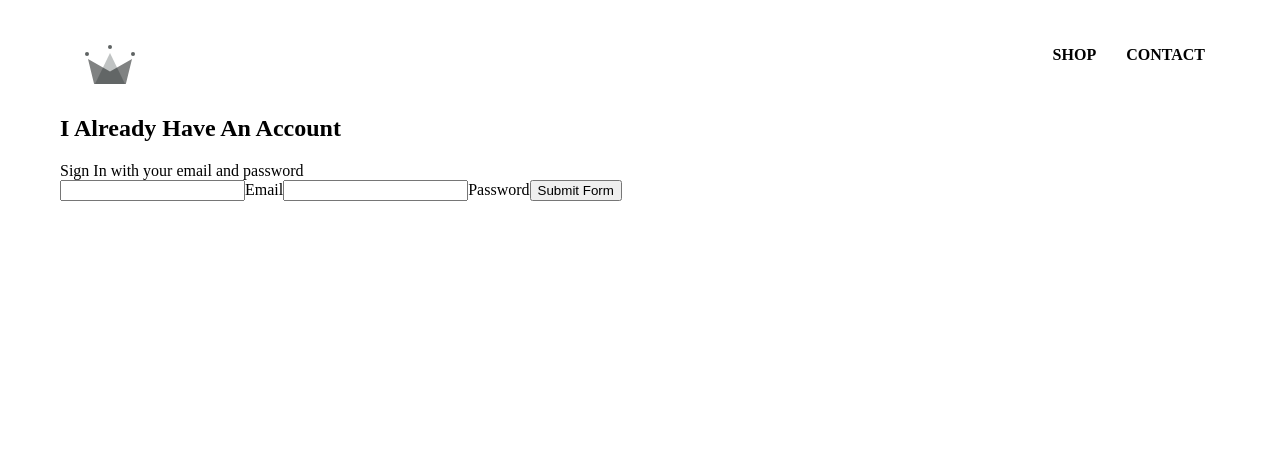
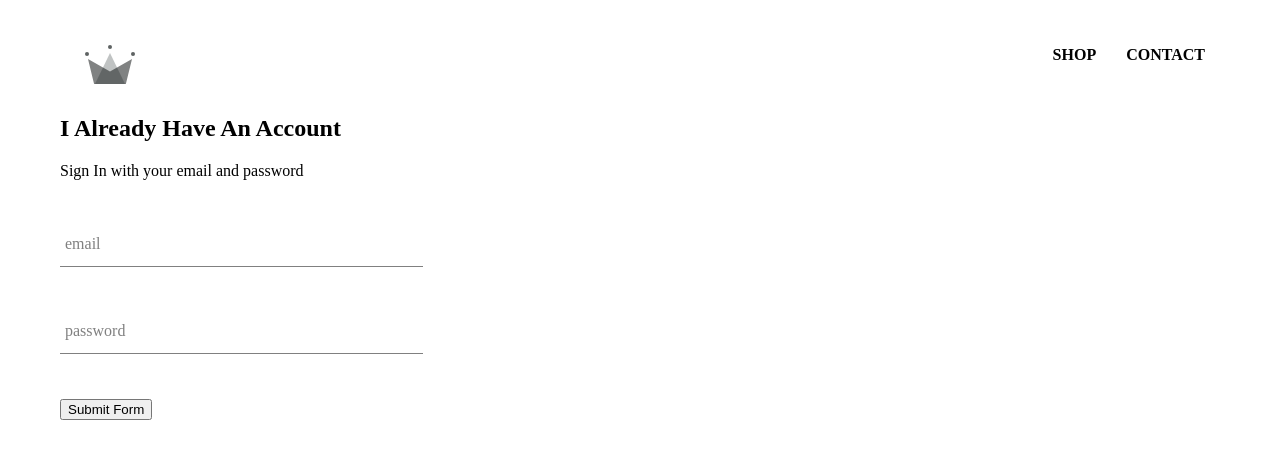
Before and after one commit to karthik-balasubramanyam15/Clothing-Store, a React (Create React App) app in the folder bk-clothing/: page /signin in a window 1280 px wide. Shown: the top 458 px of the page. Built offline with nearby package versions, Linux system fonts and the light colour scheme; a web font is replaced by a local one.

Commit message:
Added form input component

```diff
--- /dev/null
+++ b/bk-clothing/src/components/form-input/form-input.component.jsx
@@ -0,0 +1,20 @@
+import React from 'react';
+
+import './form-input.styles.scss';
+
+const FormInput = ({ handleChange, label, ...otherProps }) => (
+    <div className='group'>
+        <input className='form-input' onChange={handleChange} {...otherProps} />
+        {
+            label ?
+                (<label className={`${otherProps.value.length ? 'shrink' : ''}
+                form-input-label`}
+                >
+                    {label}
+                </label>)
+                : null
+        }
+    </div>
+);
+
+export default FormInput;
--- /dev/null
+++ b/bk-clothing/src/components/form-input/form-input.styles.scss
@@ -0,0 +1,54 @@
+$sub-color: grey;
+$main-color: black;
+
+@mixin shrinkLabel {
+  top: -14px;
+  font-size: 12px;
+  color: $main-color;
+}
+
+.group {
+  position: relative;
+  margin: 45px 0;
+
+  .form-input {
+    background: none;
+    background-color: white;
+    color: $sub-color;
+    font-size: 18px;
+    padding: 10px 10px 10px 5px;
+    display: block;
+    width: 100%;
+    border: none;
+    border-radius: 0;
+    border-bottom: 1px solid $sub-color;
+    margin: 25px 0;
+
+    &:focus {
+      outline: none;
+    }
+
+    &:focus ~ .form-input-label {
+      @include shrinkLabel();
+    }
+  }
+
+  input[type='password'] {
+    letter-spacing: 0.3em;
+  }
+
+  .form-input-label {
+    color: $sub-color;
+    font-size: 16px;
+    font-weight: normal;
+    position: absolute;
+    pointer-events: none;
+    left: 5px;
+    top: 10px;
+    transition: 300ms ease all;
+
+    &.shrink {
+      @include shrinkLabel();
+    }
+  }
+}
--- a/bk-clothing/src/components/sign-in/sign-in.component.jsx
+++ b/bk-clothing/src/components/sign-in/sign-in.component.jsx
@@ -1,6 +1,8 @@
 import React, { Component } from 'react';
 
 import './sign-in.styles.scss';
+
+import FormInput from '../form-input/form-input.component';
 
 export default class SignIn extends Component {
     constructor(props) {
@@ -36,10 +38,20 @@
                 <span>Sign In with your email and password</span>
 
                 <form onSubmit={this._handleSubmit}>
-                    <input name="email" type="email" value={this.state.email} required onChange={this._handleChange} />
-                    <label>Email</label>
-                    <input name="password" type="password" value={this.state.password} required onChange={this._handleChange} />
-                    <label>Password</label>
+                    <FormInput
+                        name="email"
+                        type="email"
+                        value={this.state.email}
+                        required
+                        label='email'
+                        handleChange={this._handleChange} />
+                    <FormInput
+                        name="password"
+                        type="password"
+                        value={this.state.password}
+                        required
+                        label='password'
+                        handleChange={this._handleChange} />
 
                     <input type="submit" value="Submit Form" />
                 </form>
--- a/bk-clothing/src/components/sign-in/sign-in.styles.scss
+++ b/bk-clothing/src/components/sign-in/sign-in.styles.scss
@@ -0,0 +1,3 @@
+.sign-in {
+    width: 30%
+}
```
